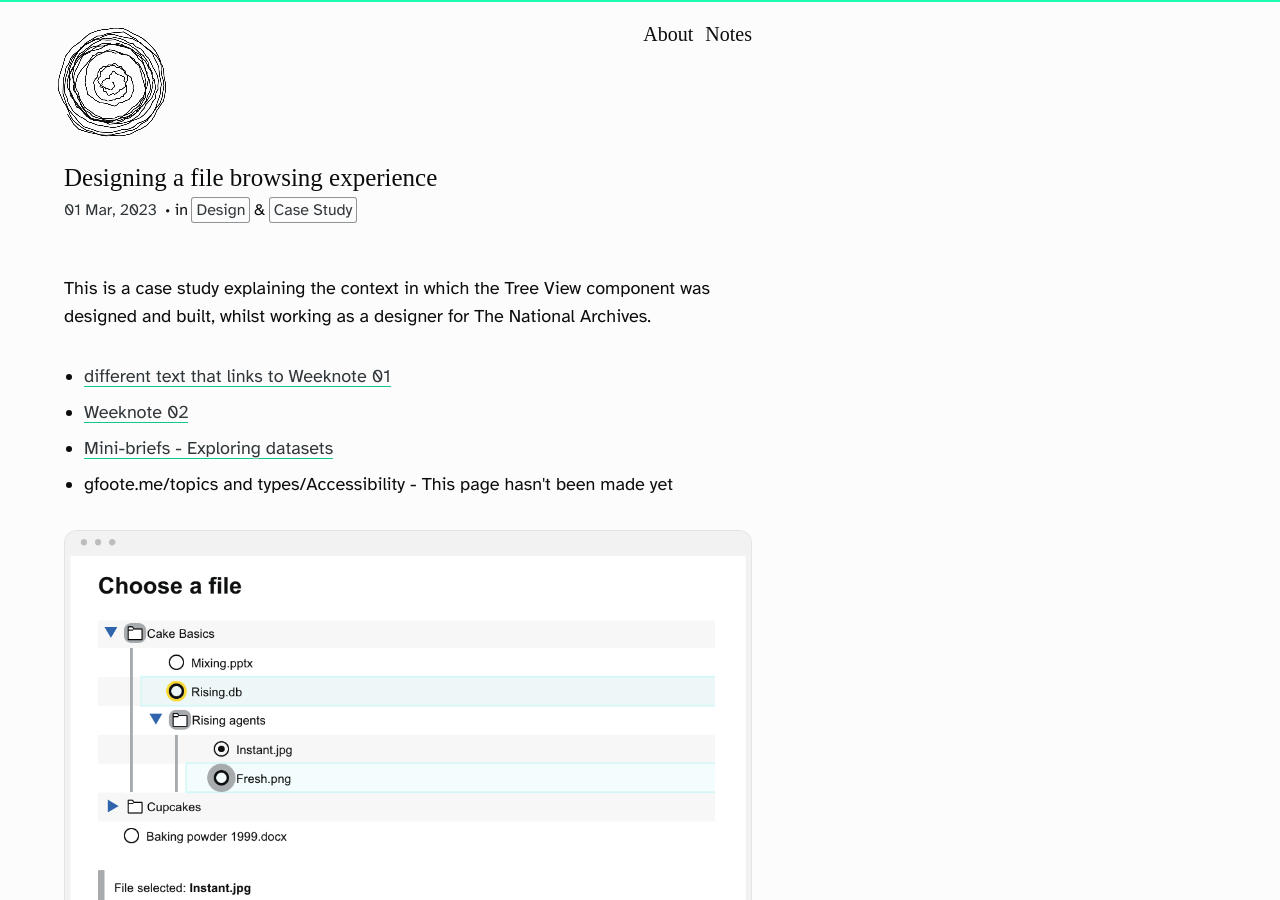
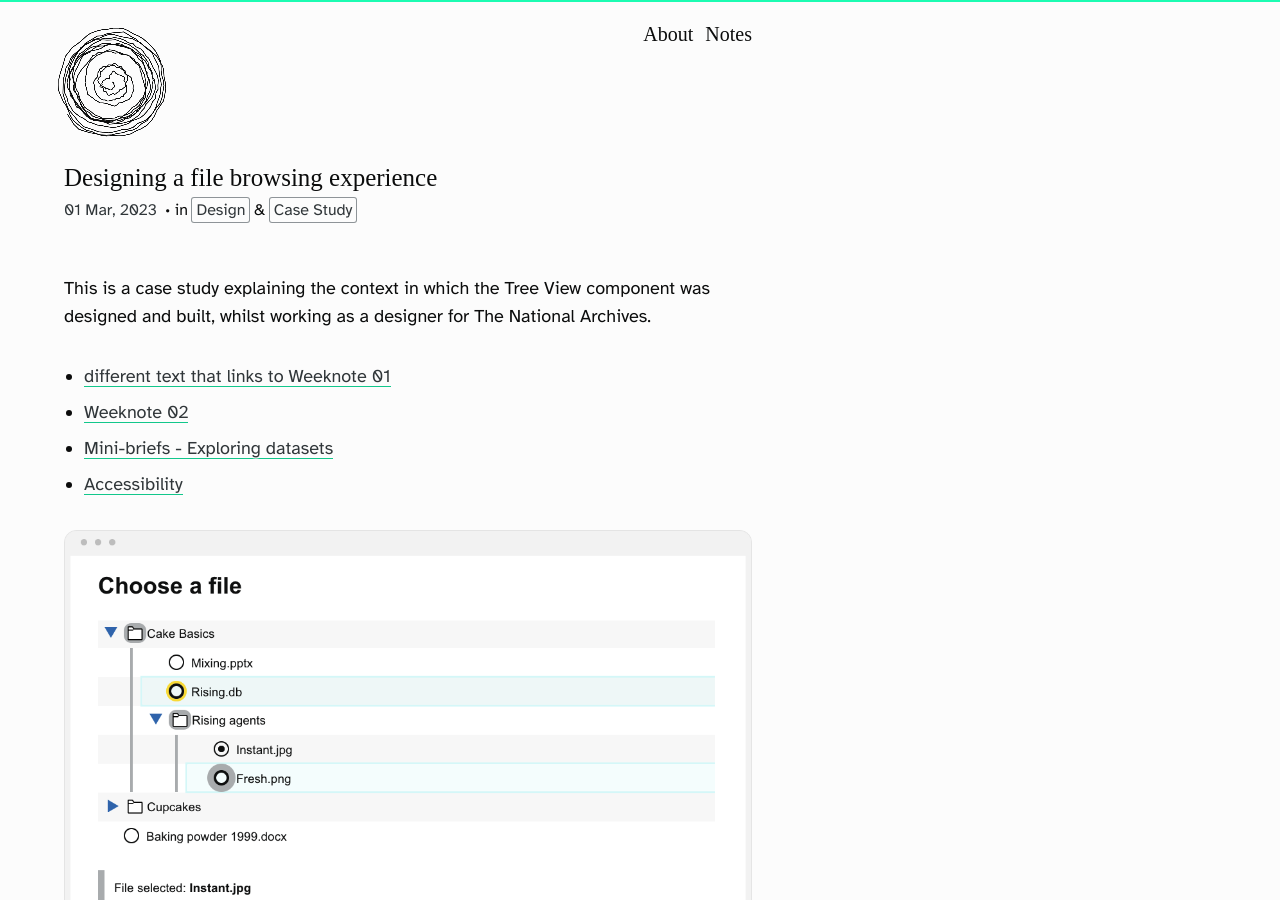
Before and after one commit to garethfoote/gfoote, a Jekyll site: the page built from collections/_writing/Designing a file browsing experience.md, in a window 1280 px wide and 900 px high. Built offline with Jekyll 4.4.1, drawn with Linux system fonts in a browser that asks for light colours; some web fonts are replaced.

Commit message:
PUSH NOTE : Designing a file browsing experience.md

```diff
--- a/collections/_writing/Designing a file browsing experience.md
+++ b/collections/_writing/Designing a file browsing experience.md
@@ -13,7 +13,7 @@ This is a case study explaining the context in which the Tree View component was
 - [[Weeknote 01@#different text that links to Weeknote 01]]
 - [[Weeknote 02]]
 - [[Mini-briefs - Exploring datasets]]
-- [[gfoote.me/topics and types/Accessibility]]
+- [[Accessibility]]
 
 ![[Choose a file 1.png@#alt text]]
 
```
